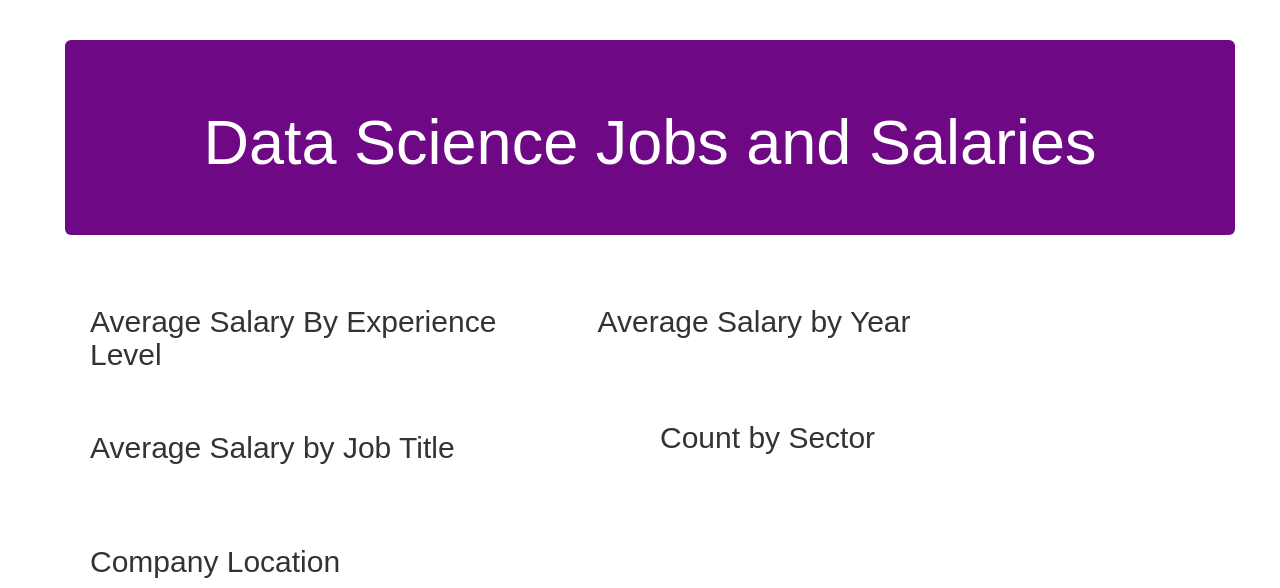
After one commit to ajoyg/Project3-DataScienceDashboard, a Flask app: template Flask/templates/SalaryDash.html in a window 1280 px wide. The commit adds this page. Shown: the top 588 px of the page. Run offline with Flask 3, Linux system fonts and the light colour scheme; the template is opened without the code that fills it, so the values that code supplies are empty; some libraries are stand-ins or nearby versions.

Commit message:
Updated app.py, style, maplogic, sector, and Salary Dashboard

```diff
--- a/Flask/app.py
+++ b/Flask/app.py
@@ -43,7 +43,6 @@ app = Flask(__name__)
 @app.route("/")
 def welcome():
     """List all available api routes."""
-
     return(f"Available Routes:<br/>"
          f"/api/v1.0/bytitlechart<br/>"
          f"/api/v1.0/byexperiencelevel<br/>"
@@ -67,12 +66,11 @@ def getSalaryDashboard():
         print(description)
         experience_list.append(exp_dict)
 
-
-    print(experience_list)
+    #print(experience_list)
     job_title_list = [jobs_title[0] for jobs_title in results_job]
     data = [experience_list, job_title_list]
 
-    return render_template('SalaryDashboard.html', exp_job_data=data)
+    return render_template('SalaryDash.html', exp_job_data=data)
 
 @app.route("/api/v1.0/bytitlechart")
 def bytitlechart():
@@ -92,11 +90,12 @@ def bytitlechart():
 
 @app.route("/api/v1.0/byexperiencelevel")
 def experiencelevel():
-
    session=Session(engine)
    results = engine.execute("SELECT experience_level, AVG(salary_in_usd) AS average_salary FROM global_salaries GROUP BY experience_level")
    session.close()
+
    results_list= []
+
    for experience, salary in results:
         dict={}
         dict['experience_level']= experience
@@ -118,6 +117,7 @@ def yearchart():
         dict['year']= int(year)
         dict['country']= country
         results_list.append(dict)
+
     return jsonify(results_list)
 
 
@@ -133,6 +133,7 @@ def countsector():
         dict['industry']= industry
         dict['count']= int(count)
         results_list.append(dict)
+
     return jsonify(results_list)
 
 
@@ -155,7 +156,8 @@ def bubblemap():
         dict['latitude']= latitude
         dict['longitude']= longitude
         results_list.append(dict)
-        return jsonify(results_list)
+
+    return jsonify(results_list)
 
 
 
--- a/Flask/static/css/style.css
+++ b/Flask/static/css/style.css
@@ -3,12 +3,84 @@ body {
     margin: 0;
   }
 
-  #map,
-  body,
-  html {
+  #map
+  {
     width: 100%;
     height: 500px; /* Adjust the height as needed */
   }
+/*
+main {
+      position: fixed;
+      top: 0;
+      width:100%;
+      height: 100%;
+      overflow: scroll;
+}
+*/
+
+ * { box-sizing: border-box; margin:1rem;}
+
+  body { font-family: sans-serif; }
+  footer { height: 100px;}
+
+  .jumbotron {
+    background-color: rgba(108, 5, 131, 0.984);
+    color: white;
+  }
+  /* ---- grid ---- */
+
+  /*
+  .container {
+    background: #c2d2f3;
+    position: relative;
+    width: 75%;
+    display: flex;
+    gap: 10px;
+  }
+
+  /* clearfix
+  .container:after {
+    content: '';
+    display: block;
+    clear: both;
+  }
+  */
+
+  /* ---- grid-item
+
+  .grid-item {
+    width: 600px;
+    height: 120px;
+    float: left;
+    background: rgba(187, 146, 241, 0.89);
+    border: 2px solid #333;
+    border-color: hsla(0, 0%, 0%, 0.5);
+    border-radius: 5px;
+    flex: 1;
+    display: flex;
+    flex-direction: column;
+    gap: 20px;
+  }
+
+  .grid-item--width2 { width: 320px; }
+  .grid-item--width3 { width: 480px; }
+  .grid-item--width4 { width: 640px; }
+
+  .grid-item--height2 { height: 200px; }
+  .grid-item--height3 { height: 260px; }
+  .grid-item--height4 { height: 360px; }
+
+  .post {
+    break-inside: avoid;
+  }
+*/
+
+
+
+
+
+
+
 
   .info {
   padding: 6px 8px;
--- a/Flask/static/js/maplogic.js
+++ b/Flask/static/js/maplogic.js
@@ -11,12 +11,12 @@ attribution: '&copy; <a href="https://www.openstreetmap.org/copyright">OpenStree
 
 let myMap = L.map("map", {
   center: [38.092, 30.352],
-  zoom: 1,
+  zoom: 2,
   layers: [mapLayers.worldMap, mapLayers.jobTitleLayer],
 });
 worldMap.addTo(myMap);
 drawMap(expOption.value,jobOption.value);
-//drawMap("MI","Data Engineer");
+
 
 
 function drawMap(exp,jobTitle)
@@ -32,12 +32,12 @@ function drawMap(exp,jobTitle)
    // let cMarkerOld = new L.circleMarker();
     mapLayers.jobTitleLayer.clearLayers();
     //layerGroup.clearLayers();
-
+    console.log(data);
     console.log(exp.toString());
     console.log(jobTitle.toString());
   let selJobs = data.filter(job => job.job_title == jobTitle && job.experience == exp);
   //let selJobs = selJobsOnly.filter(exp => exp.experience == exp);
-//
+  console.log("Length of Array"+selJobs.length)
 // Create a overlay layer containing the job info.
 let jobArray =[]
     for (let i = 0; i < selJobs.length; i++)
@@ -49,13 +49,14 @@ let jobArray =[]
       let cMarker = L.circleMarker([lat, lng], {radius: avgSalary, color:"#000" , fillColor:'#69D025' , fillOpacity: 0.5, weight:0.5})
       .bindPopup(`Average Salary: ${selJobs[i].salary_currency}${selJobs[i].average_salary},  Experience: ${experience}`);
       jobArray.push(cMarker);
+      console.log("Adding circle marker")
     };
     L.layerGroup(jobArray).addTo(mapLayers.jobTitleLayer);
     //L.layerGroup(jobArray).addTo(myMap);
     // Trigger the Masonry layout once the map and markers are loaded
-      // myMap.whenReady(function () {
-      // msnry.layout();
-      // });
+      //  myMap.whenReady(function () {
+      //  msnry.layout();
+      //  });
   });
 };
 
--- a/Flask/static/js/sector.js
+++ b/Flask/static/js/sector.js
@@ -36,6 +36,8 @@ d3.json(queryUrl).then(function(data){
     // Apply a title to the layout
     let layout = {
         title: "Top 20 Sectors for U.S. Data Science Jobs in 2021 (Percent of Data Jobs)",
+        width: 500,
+        height: 500,
         yaxis: { // removes tick labels on y-axis (too difficult to read as is)
             ticktext: [],
             tickvals: []
--- /dev/null
+++ b/Flask/templates/SalaryDash.html
@@ -0,0 +1,95 @@
+<!DOCTYPE html>
+<html>
+    <meta charset="UTF-8">
+    <meta name="viewport" content="width=device-width, initial-scale=1.0">
+     <meta http-equiv="X-UA-Compatible" content="ie=edge">
+<head>
+    <title>Data Data Science Dashboard</title>
+        <!--- Leaflet CSS --->
+        <link rel="stylesheet" href="https://unpkg.com/leaflet@1.6.0/dist/leaflet.css"
+        integrity="sha512-xwE/Az9zrjBIphAcBb3F6JVqxf46+CDLwfLMHloNu6KEQCAWi6HcDUbeOfBIptF7tcCzusKFjFw2yuvEpDL9wQ=="
+        crossorigin="" />
+        <!-- Bootstrap CSS -->
+        <link rel="stylesheet" href="https://maxcdn.bootstrapcdn.com/bootstrap/3.3.7/css/bootstrap.min.css">
+
+        <!--- Our CSS --->
+        <link rel="stylesheet" type="text/css" href="{{url_for('static', filename ='css/style.css')}}">
+
+</head>
+<body>
+    <div class="container">
+        <div class="row">
+          <div class="col-md-12 jumbotron text-center">
+            <h1>Data Science Jobs and Salaries</h1>
+          </div>
+        </div>
+        <div class="row">
+            <div class="col-md-5">
+                <h2>Average Salary By Experience Level</h2>
+                <div id="chart1" class="ExperienceLevel-bar"></div>
+            </div>
+            <div class="col-md-5">
+                <h2>Average Salary by Year</h2>
+            <div id="chart3" class="jobtitle-bar"></div>
+            </div>
+        </div>
+        <div class="row">
+            <div class="col-md-6">
+                <h2>Average Salary by Job Title</h2>
+            <div id="chart3" class="jobtitle-bar"></div>
+            </div>
+            <div class="col-md-6"></div>
+                <h2>Count by Sector</h2>
+                 <!-- BR: The div that holds the sector plot -->
+                <figure class="figure">
+                    <div id="plot" class="sector-bar"></div>
+                </figure>
+            </div>
+        <div class="row">
+            <div class="col-md-12">
+                <h2>Company Location</h2>
+                <div class="form-group">
+                    <h5>Experience Level</h5>
+                    <select class="form-control" id="selExpLevel" onchange="optionChangedExp(this.value)">
+                        {% for expDict in exp_job_data[0] %}
+                            {% for expKey, expVal in expDict.items() %}
+                                <option value="{{expKey}}">{{expVal}}</option>
+                            {% endfor %}
+                        {% endfor %}
+                    </select>
+                    <h5>Job Title</h5>
+                    <select class="form-control" id="selJobTitle" onchange="optionChangedJob(this.value)">
+                        {% for jobVal in exp_job_data[1] %}
+                            <option value="{{jobVal}}">{{jobVal}}</option>
+                        {% endfor %}
+                    </select>
+                </div>
+                <!-- The div that holds our map -->
+                <div id="map"></div>
+                <!-- Leaflet JS -->
+                <script src="https://unpkg.com/leaflet@1.6.0/dist/leaflet.js"
+                    integrity="sha512-gZwIG9x3wUXg2hdXF6+rVkLF/0Vi9U8D2Ntg4Ga5I5BZpVkVxlJWbSQtXPSiUTtC0TjtGOmxa1AJPuV0CPthew=="
+                    crossorigin="">
+                </script>
+        </div>
+    </div>
+</body>
+<footer></footer>
+<!-- JQuery and Popper.js -->
+<script src="https://code.jquery.com/jquery-3.3.1.slim.min.js"></script>
+<script src="https://cdn.jsdelivr.net/npm/@popperjs/core@2.9.2/dist/umd/popper.min.js"></script>
+<script src="https://stackpath.bootstrapcdn.com/bootstrap/4.3.1/js/bootstrap.min.js"></script>
+<!--
+<script src="https://code.jquery.com/jquery-3.2.1.slim.min.js" integrity="sha384-KJ3o2DKtIkvYIK3UENzmM7KCkRr/rE9/Qpg6aAZGJwFDMVNA/GpGFF93hXpG5KkN" crossorigin="anonymous"></script>
+<script src="https://cdn.jsdelivr.net/npm/popper.js@1.12.9/dist/umd/popper.min.js" integrity="sha384-ApNbgh9B+Y1QKtv3Rn7W3mgPxhU9K/ScQsAP7hUibX39j7fakFPskvXusvfa0b4Q" crossorigin="anonymous"></script>
+ Bootstrap.js
+<script src="https://cdn.jsdelivr.net/npm/bootstrap@4.0.0/dist/js/bootstrap.min.js" integrity="sha384-JZR6Spejh4U02d8jOt6vLEHfe/JQGiRRSQQxSfFWpi1MquVdAyjUar5+76PVCmYl" crossorigin="anonymous"></script>
+-->
+<!-- D3 JavaScript -->
+<script src="https://d3js.org/d3.v5.min.js"></script>
+<!-- Plotly JavaScript -->
+<script src="https://cdn.plot.ly/plotly-latest.min.js"></script>
+<!-- Our JavaScript -->
+<script type="text/javascript" src="{{url_for('static', filename='js/maplogic.js')}}"></script>
+<script src="{{url_for('static', filename='js/sector.js')}}"></script>
+<script src="{{ url_for('static', filename='js/experience_level_logic.js') }}"></script>
```
Also changed, not shown: Flask/templates/SalaryDashboard.html (+28 -25 lines).
